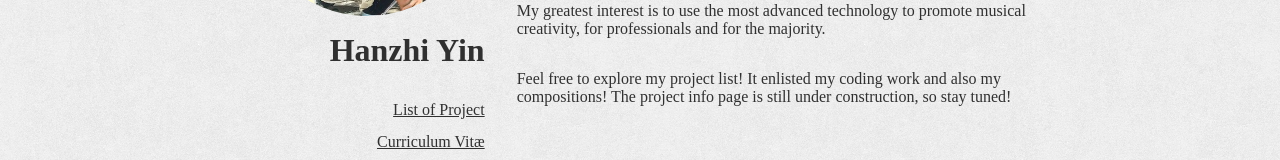
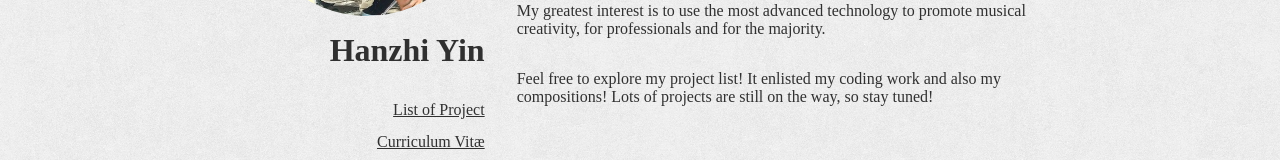
Before and after one commit to int0thewind/int0thewind.github.io, a plain HTML site: page index.html in a window 1280 px wide. Shown: the part 236-396 px from the top of the page. Drawn offline with Linux system fonts and the light colour scheme; no server answers; a web font is replaced by a local one.

Commit message:
update resume

```diff
--- a/index.html
+++ b/index.html
@@ -43,7 +43,7 @@
 				My greatest interest is to use the most advanced technology to promote musical creativity, for professionals and for the majority.
 			</p>
 			<p>
-				Feel free to explore my project list! It enlisted my coding work and also my compositions! The project info page is still under construction, so stay tuned!
+				Feel free to explore my project list! It enlisted my coding work and also my compositions! Lots of projects are still on the way, so stay tuned!
 			</p>
 		</div>
 
```
Also changed, not shown: 1 other file.
